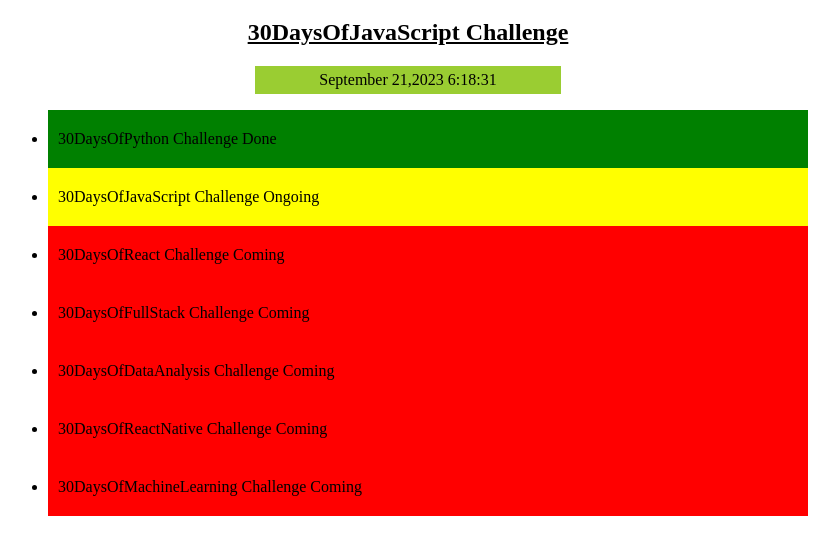
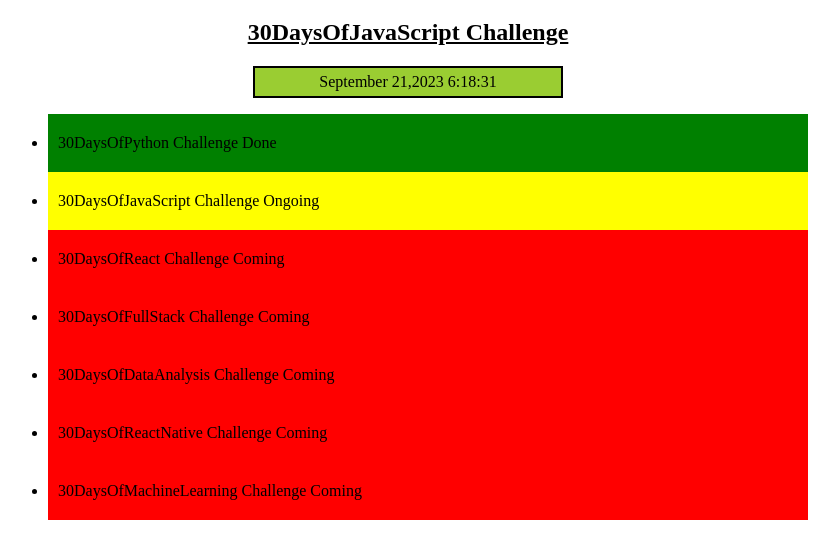
Before and after one commit to MsTarun1903/DOM-DAY-01, a plain HTML site: page index.html in a window 1280 px wide. Shown: the part 169-728 px from the top of the page, without its empty margins (232-1071 px from the left). Drawn offline with Linux system fonts and the light colour scheme.

Commit message:
Update styles.css

```diff
--- a/styles.css
+++ b/styles.css
@@ -9,12 +9,12 @@ body {
   max-width: 800px;
 }
 
-p{
+#dateDisplay{
   text-align: center;
   margin: 0 auto;
   max-width: 300px;
   padding: 5px 3px;
-  border: 2px;
+  border: 2px solid;
   width: auto;
 
 }
```
